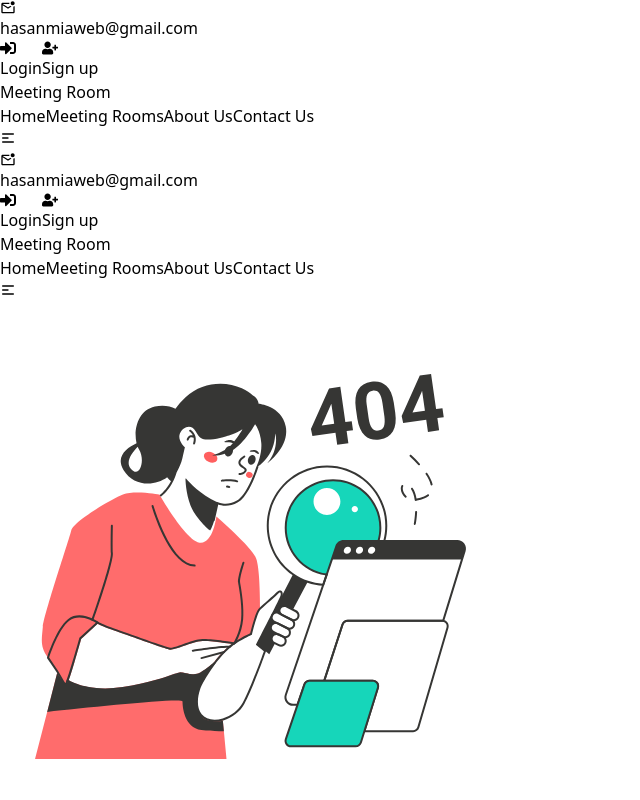
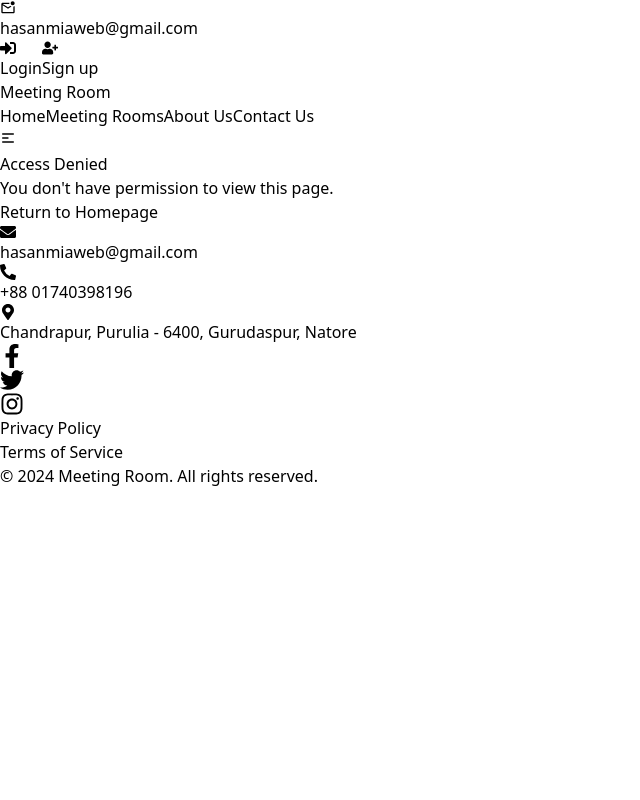
Before and after one commit to devhasanmia/meeting-room, a React (Vite) app: page /access-denied in a window 1280 px wide. Shown: the top 800 px of the page, without its empty margins (0-640 px from the left). Built offline with nearby package versions, Linux system fonts and the light colour scheme.

Commit message:
Solve the navigation and footer repeating problem

```diff
--- a/src/components/layout/ProtectedRoute.tsx
+++ b/src/components/layout/ProtectedRoute.tsx
@@ -1,8 +1,7 @@
 import { ReactNode } from "react";
 import { Navigate } from "react-router-dom";
-import { useAppDispatch, useAppSelector } from "../../redux/hooks";
+import { useAppSelector } from "../../redux/hooks";
 import { tokenVerify } from "../../utils/tokenVerify";
-import { logout } from "../../redux/features/auth/authSlice";
 
 type TProtectedRoute = {
   children: ReactNode;
@@ -11,13 +10,11 @@ type TProtectedRoute = {
 
 const ProtectedRoute = ({ children, role }: TProtectedRoute) => {
   const token = useAppSelector((state) => state.auth.token);
-  const dispatch = useAppDispatch();
-
   const user = token ? tokenVerify(token) : null;
 
   if (!token || (role && user?.role !== role)) {
     if (token && role && user?.role !== role) {
-      dispatch(logout());
+      return <Navigate to="/access-denied" replace={true} />;
     }
     return <Navigate to="/login" replace={true} />;
   }
--- a/src/pages/Booking.tsx
+++ b/src/pages/Booking.tsx
@@ -66,13 +66,13 @@ const Booking = () => {
           >
             <option value="">Select Date</option>
             {availableSlots?.data
-              ?.filter((item: any) => item.room._id === bookingRoom)
+              ?.filter((item: any) => item?.room?._id === bookingRoom)
               .map((item: any) => (
                 <option
                   className={`p-10 ${
                     item.isBooked ? "text-red-500 p-6" : "text-green-500"
                   }`}
-                  key={item._id}
+                  key={item?._id}
                   value={item.date}
                   disabled={item.isBooked && item.isDelete === true}
                 >
@@ -96,13 +96,13 @@ const Booking = () => {
               availableSlots?.data
                 ?.filter(
                   (item: any) =>
-                    item.room._id === bookingRoom
+                    item?.room?._id === bookingRoom
                 )
                 .map((item: any) => (
                   <option
                     disabled={item.isBooked || item.isDelete === true}
-                    key={item._id}
-                    value={item._id}
+                    key={item?._id}
+                    value={item?._id}
                     className={`p-10 ${
                       item.isBooked ? "text-red-500 p-6" : "text-green-500"
                     }`}
--- a/src/pages/MeetingRoomsDetails.tsx
+++ b/src/pages/MeetingRoomsDetails.tsx
@@ -65,7 +65,7 @@ const MeetingRoomsDetails = () => {
                 dispatch(
                   bookingReduxStore({
                     user: user.userId,
-                    room: roomsDetails.data._id,
+                    room: roomsDetails?.data?._id,
                     date: null,
                     slots: null,
                   })
--- a/src/pages/admin/CreateRoom.tsx
+++ b/src/pages/admin/room/CreateRoom.tsx
@@ -1,12 +1,12 @@
 import { useForm } from "react-hook-form";
 import { zodResolver } from "@hookform/resolvers/zod";
 import { useState } from "react";
-import CustomInput from "../../components/ui/Input";
-import CustomButton from "../../components/ui/Button";
-import { roomCreateValidation } from "../../schemas/validation";
-import { TRoomProps } from "../../types/rooms.type";
-import { useCreateRoomMutation } from "../../redux/features/room/roomApi";
 import { toast } from "sonner";
+import { TRoomProps } from "../../../types/rooms.type";
+import { roomCreateValidation } from "../../../schemas/validation";
+import { useCreateRoomMutation } from "../../../redux/features/room/roomApi";
+import Button from "../../../components/ui/Button";
+import Input from "../../../components/ui/Input";
 
 const CreateRoom = () => {
   const {
@@ -64,7 +64,7 @@ const CreateRoom = () => {
       <div className="bg-white p-8 rounded-lg shadow-lg w-full max-w-4xl">
         <form onSubmit={handleSubmit(onSubmit)}>
           <div className="grid grid-cols-1 md:grid-cols-3 gap-6">
-            <CustomInput
+            <Input
               label="Room Name"
               name="name"
               placeholder="Room Name"
@@ -72,7 +72,7 @@ const CreateRoom = () => {
               register={register("name")}
               errors={errors}
             />
-            <CustomInput
+            <Input
               label="Room No"
               name="roomNo"
               placeholder="Room No"
@@ -80,7 +80,7 @@ const CreateRoom = () => {
               register={register("roomNo", { valueAsNumber: true })}
               errors={errors}
             />
-            <CustomInput
+            <Input
               label="Floor No"
               name="floorNo"
               placeholder="Floor No"
@@ -88,7 +88,7 @@ const CreateRoom = () => {
               register={register("floorNo", { valueAsNumber: true })}
               errors={errors}
             />
-            <CustomInput
+            <Input
               label="Capacity"
               name="capacity"
               placeholder="Capacity"
@@ -96,7 +96,7 @@ const CreateRoom = () => {
               register={register("capacity", { valueAsNumber: true })}
               errors={errors}
             />
-            <CustomInput
+            <Input
               label="Price Per Slot"
               name="pricePerSlot"
               placeholder="Price Per Slot"
@@ -176,7 +176,7 @@ const CreateRoom = () => {
               </ul>
             </div>
           )}
-          <CustomButton
+          <Button
             text={isLoading ? "Loading" : "Create Room"}
             type="submit"
             disabled={isLoading}
--- /dev/null
+++ b/src/pages/error/AccessDenied.tsx
@@ -0,0 +1,19 @@
+const AccessDenied = () => {
+  return (
+    <div className="flex flex-col items-center justify-center h-screen bg-gray-50 p-6">
+      <div className="bg-red-100 border border-red-400 text-red-700 px-4 py-3 rounded-lg shadow-lg max-w-md w-full text-center">
+        <h1 className="text-3xl font-bold mb-2">Access Denied</h1>
+        <p className="text-lg font-semibold mb-4">
+          You don't have permission to view this page.
+        </p>
+        <a
+          href="/"
+          className="inline-block px-6 py-2 bg-red-600 text-white font-semibold rounded-lg shadow-lg hover:bg-red-700 transition duration-200"
+        >
+          Return to Homepage
+        </a>
+      </div>
+    </div>
+  );
+};
+export default AccessDenied;
--- a/src/pages/error/NotFound.tsx
+++ b/src/pages/error/NotFound.tsx
@@ -2,7 +2,7 @@ import { Link } from "react-router-dom";
 import notFound from "../../assets/images/notFound.svg";
 const NotFound = () => {
   return (
-    <div className="bg-gray-100 flex items-center justify-center">
+    <div className="bg-gray-100 flex items-center justify-center min-h-screen">
       <div>
         <img src={notFound} alt="Not Found" width={"500px"} />
         <button className="p-3 bg-[#16d6ba] text-white text-1xl font-semibold rounded-md">
--- a/src/routes/admin.routes.tsx
+++ b/src/routes/admin.routes.tsx
@@ -1,5 +1,4 @@
 import Dashboard from "../pages/admin/Dashboard";
-import CreateRoom from "../pages/admin/CreateRoom";
 import BookingsList from "../pages/admin/booking/BookingsList";
 import SlotsList from "../pages/admin/slots/SlotsList";
 import UpdateSlot from "../pages/admin/slots/UpdateSlot";
@@ -7,6 +6,7 @@ import UserList from "../pages/admin/users/UserList";
 import CreateSlots from "../pages/admin/slots/CreateSlots";
 import RoomList from "../pages/admin/room/RoomList";
 import UpdateRoom from "../pages/admin/room/UpdateRoom";
+import CreateRoom from "../pages/admin/room/CreateRoom";
 
 const adminPaths = [
   {
```
Also changed, not shown: src/routes/router.tsx (+14 -27 lines).
